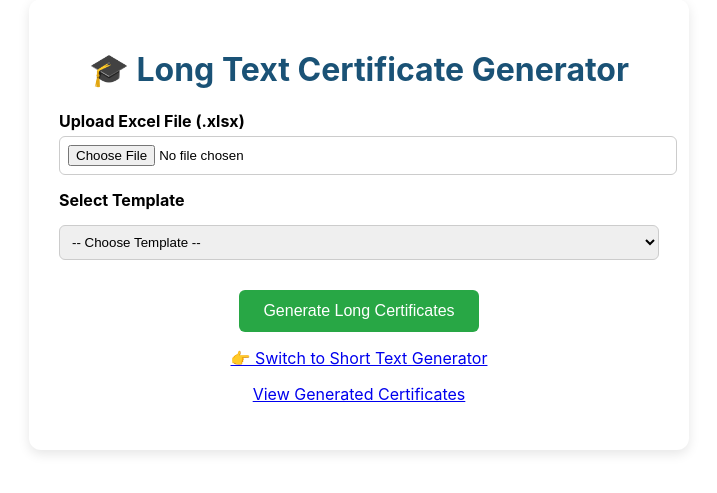
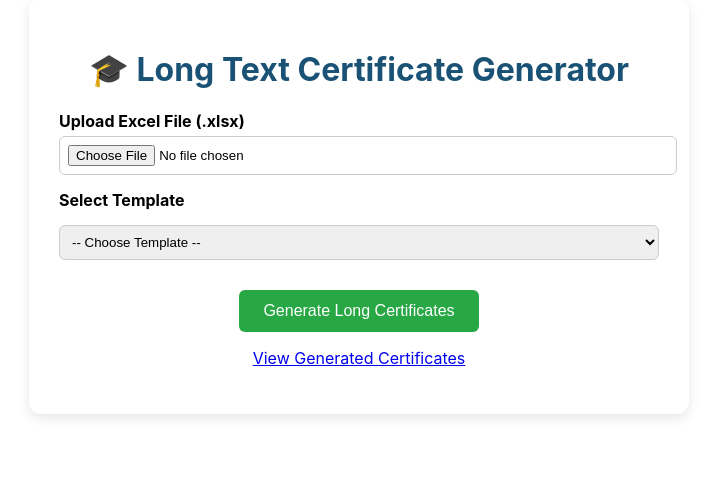
Before and after one commit to Afonime-Excel123/certificate-generator, a Flask app: page /long in a window 1280 px wide. Shown: the part 49-542 px from the top of the page, without its empty margins (281-998 px from the left). Run offline with Flask 3, Linux system fonts and the light colour scheme.

Commit message:
removed short generator

```diff
--- a/templates/long.html
+++ b/templates/long.html
@@ -38,7 +38,7 @@
       <button type="submit">Generate Long Certificates</button>
     </form>
 
-    <p><a href="{{ url_for('short_gen') }}">👉 Switch to Short Text Generator</a></p>
+    <!-- <p><a href="{{ url_for('short_gen') }}">👉 Switch to Short Text Generator</a></p> -->
     <p><a href="{{ url_for('download') }}">View Generated Certificates</a></p>
 
     {% with messages = get_flashed_messages(with_categories=true) %}
```
